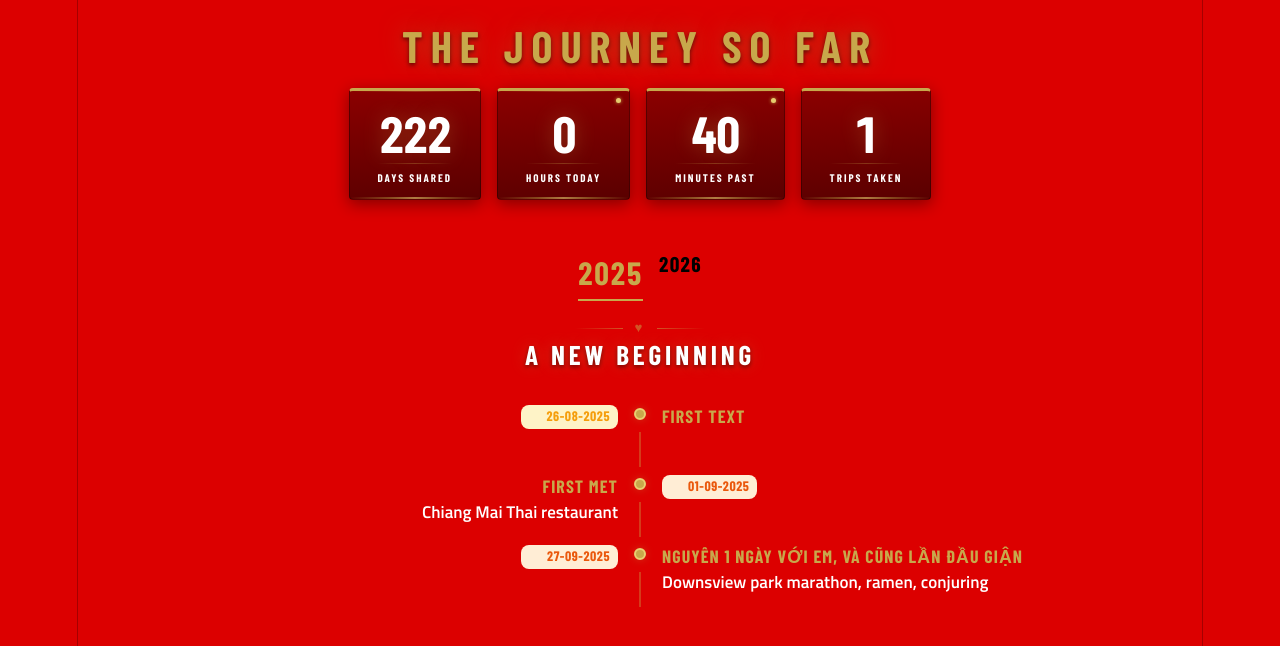
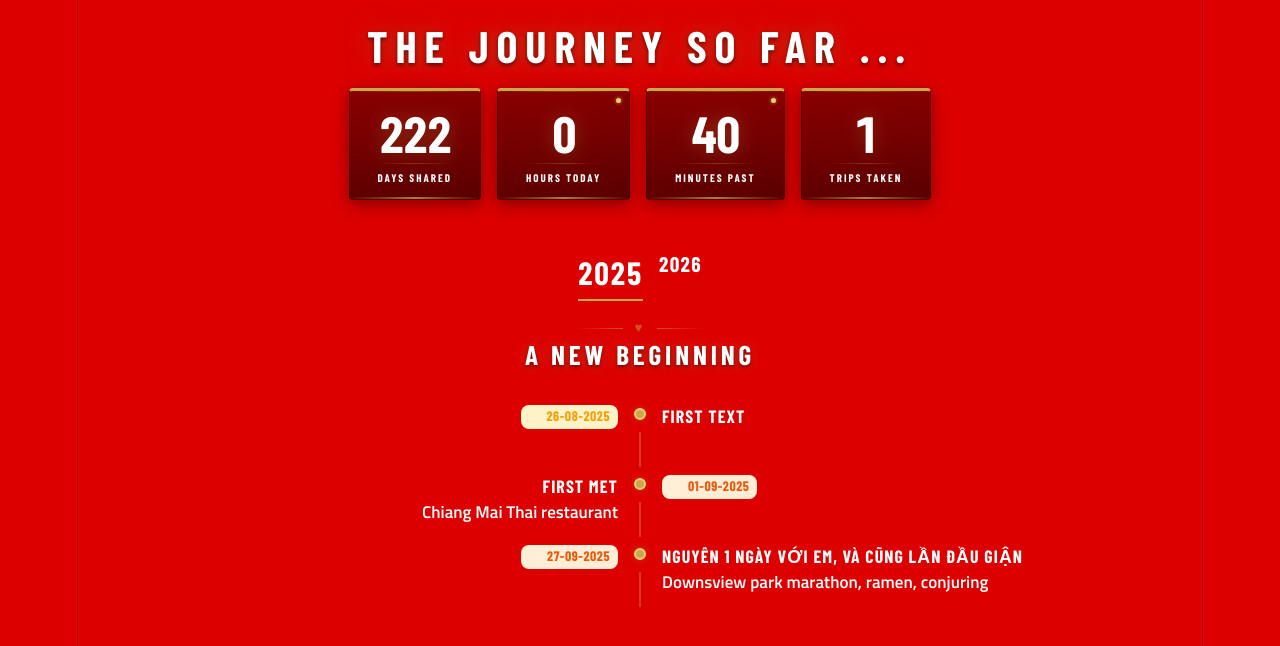
Before and after one commit to minh1609/hmnm, a React (Vite) app: page / in a window 1280 px wide. Shown: the top 646 px of the page. Built offline with nearby package versions, Linux system fonts and the light colour scheme; some icons are missing; a web font is replaced by a local one.

Commit message:
white text

```diff
--- a/src/App.tsx
+++ b/src/App.tsx
@@ -25,7 +25,7 @@ const yearSx =
         fontFamily: theme.typography.h2.fontFamily,
         fontWeight: active ? 900 : 600,
         fontSize: active ? '1.9rem' : '1.25rem',
-        color: active ? 'primary.main' : 'text.secondary',
+        color: active ? 'white' : 'white',
         textTransform: 'uppercase' as const,
         letterSpacing: '0.06em',
         cursor: 'pointer',
@@ -194,7 +194,7 @@ function App() {
                                             fontSize: '1.05rem',
                                             textTransform: 'uppercase',
                                             letterSpacing: '0.06em',
-                                            color: 'primary.main',
+                                            color: 'white',
                                             cursor: 'default',
                                         })}
                                     >
--- a/src/components/JourneyCounter.tsx
+++ b/src/components/JourneyCounter.tsx
@@ -152,14 +152,14 @@ export function JourneyCounter() {
                     fontWeight: 800,
                     fontSize: { xs: '2rem', sm: '2.6rem' },
                     lineHeight: 1,
-                    color: theme.palette.primary.main,
+                    color: 'white',
                     letterSpacing: '0.18em',
                     textTransform: 'uppercase',
                     textShadow: `0 0 24px ${theme.palette.primary.dark}88, 0 2px 4px rgba(0,0,0,0.6)`,
                     userSelect: 'none',
                 })}
             >
-                The Journey So Far
+                The Journey So Far ...
             </Typography>
 
             <Box
```
